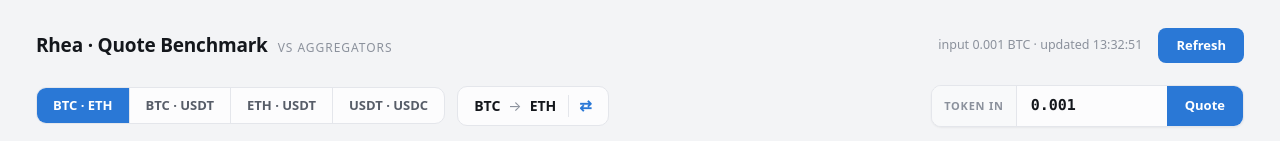
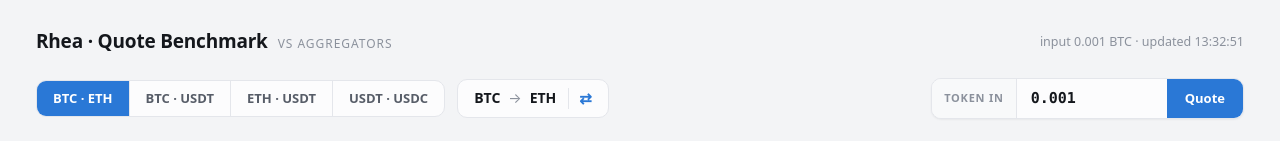
Before and after one commit to xieqiancaosissi/swap-prices, a Next.js app: page / in a window 1280 px wide. Shown: the top 141 px of the page. Built offline with nearby package versions, Linux system fonts and the light colour scheme; no server answers.

Commit message:
drop redundant refresh button, keep stop while running

```diff
--- a/src/pages/index.tsx
+++ b/src/pages/index.tsx
@@ -315,13 +315,9 @@
               ""
             )}
           </div>
-          {running ? (
+          {running && (
             <button className="refresh-btn stop" onClick={stop}>
               Stop
-            </button>
-          ) : (
-            <button className="refresh-btn" onClick={() => refresh(routes, activeAmt)}>
-              Refresh
             </button>
           )}
         </div>
```
